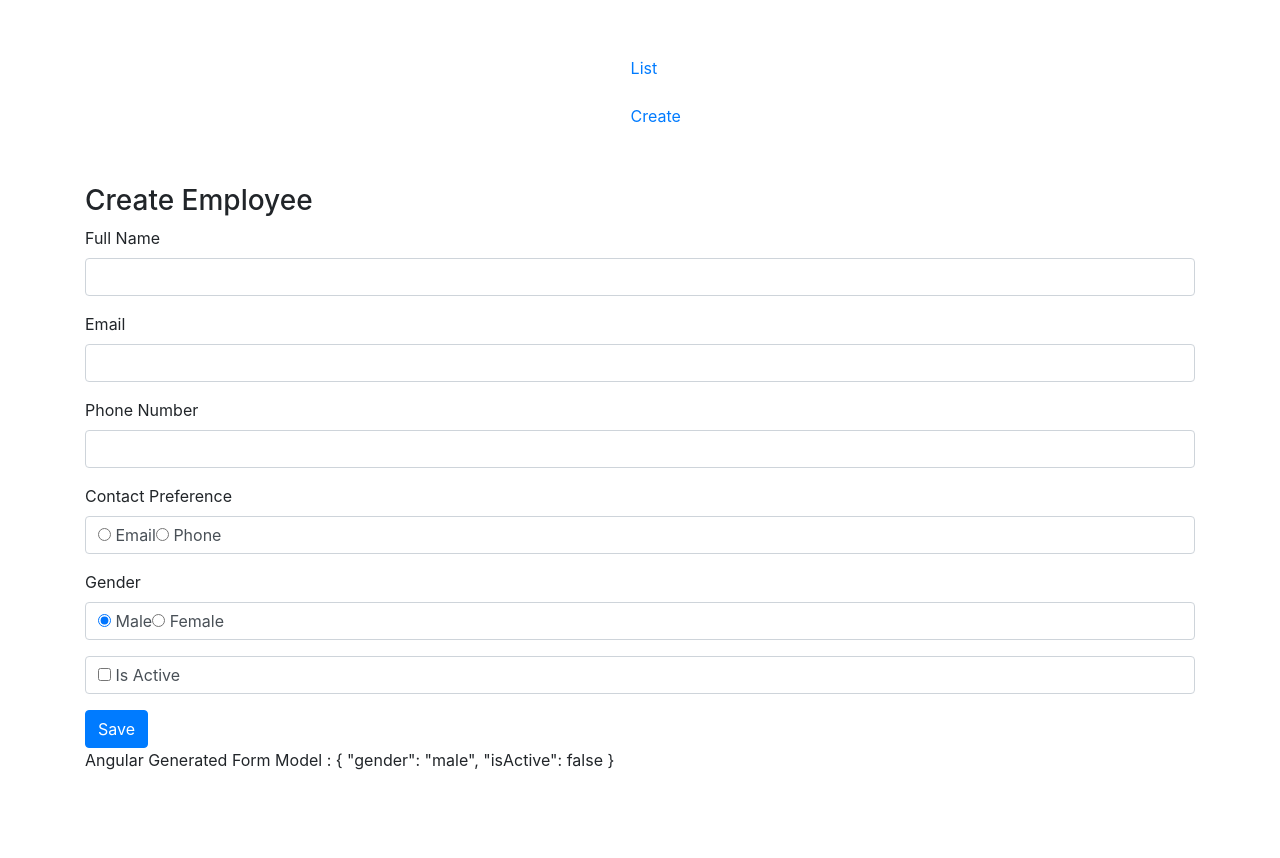
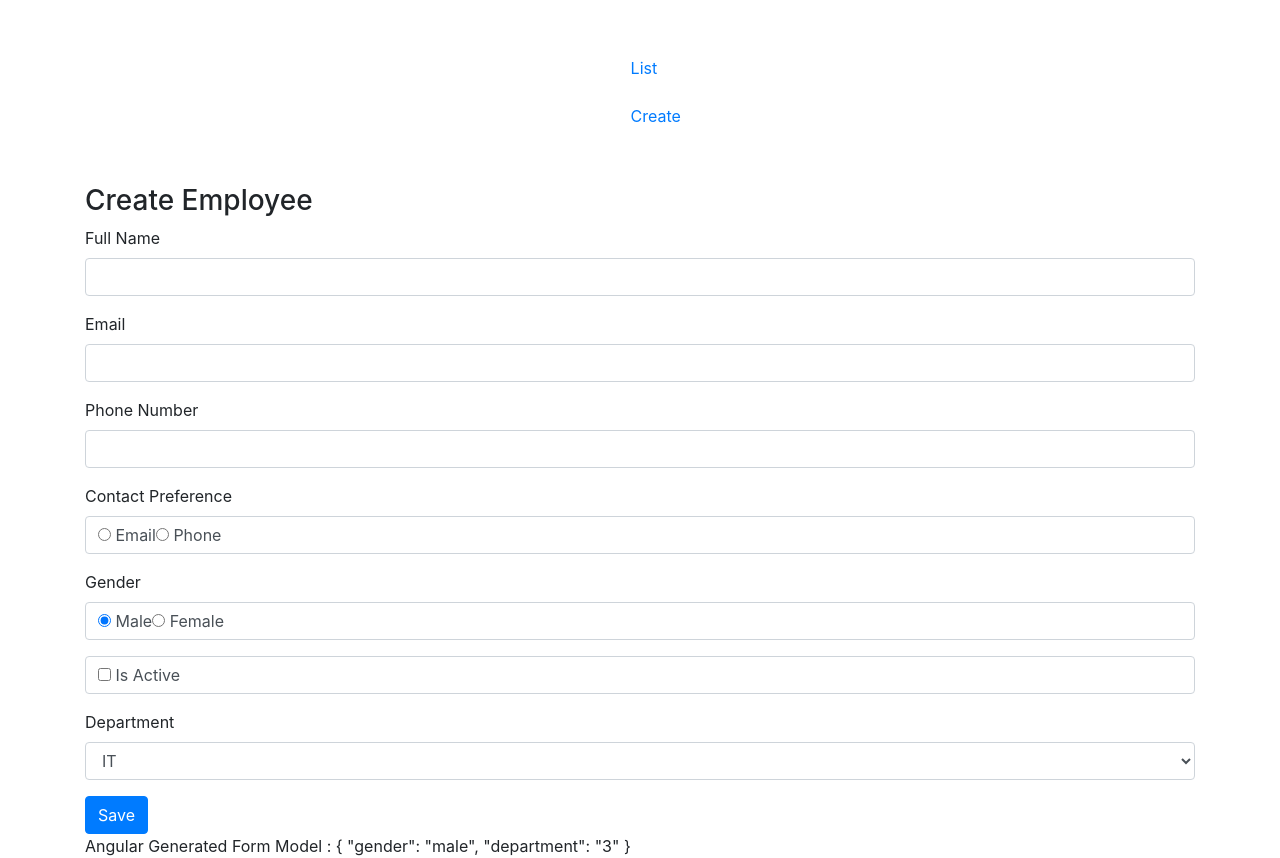
Before and after one commit to GowriKrishnamurthy/AngularCrud-, an Angular app: page /create in a window 1280 px wide. Before the commit the page ends 800 px from the top, so only its background shows below. Built offline with nearby package versions, Linux system fonts and the light colour scheme.

Commit message:
dept select options from array

```diff
--- a/src/app/employees/create-employee.component.html
+++ b/src/app/employees/create-employee.component.html
@@ -100,6 +100,24 @@
                     </label>
                 </div>
             </div>
+
+            <div class="form-group">
+                <label for="department">Department</label>
+                <select
+                    id="department"
+                    name="department"
+                    [(ngModel)]="department"
+                    class="form-control"
+                >
+                    <option
+                        *ngFor="let dept of departments"
+                        [value]="dept.id"
+                    >
+                        {{dept.name}}
+                    </option>
+
+                </select>
+            </div>
         </div>
 
         <div class="panel-footer">
--- a/src/app/employees/create-employee.component.ts
+++ b/src/app/employees/create-employee.component.ts
@@ -1,5 +1,6 @@
 import { Component, OnInit } from '@angular/core';
 import { NgForm } from '@angular/forms';
+import { Department } from '../models/department.model';
 
 @Component({
   selector: 'app-create-employee',
@@ -8,17 +9,26 @@ import { NgForm } from '@angular/forms';
 })
 export class CreateEmployeeComponent implements OnInit {
 
-  gender='male';
-  isActive=false;
+  gender = 'male';
 
+  departments:  Department[] = [
+    { id: 1, name: 'Help Desk' },
+    { id: 2, name: 'HR' },
+    { id: 3, name: 'IT' },
+    { id: 4, name: 'Payroll' }
+  ];
+
+  // isActive=false;
+  // defaut IT department selected
+  department = '3';
   constructor() {
 
-   }
+  }
 
   ngOnInit() {
   }
 
-  saveEmployee(employeeForm:NgForm): void {
+  saveEmployee(employeeForm: NgForm): void {
     console.log(employeeForm.value);
   }
 }
--- /dev/null
+++ b/src/app/models/department.model.ts
@@ -0,0 +1,4 @@
+export class Department {
+    id: number;
+    name: string;
+}
```
